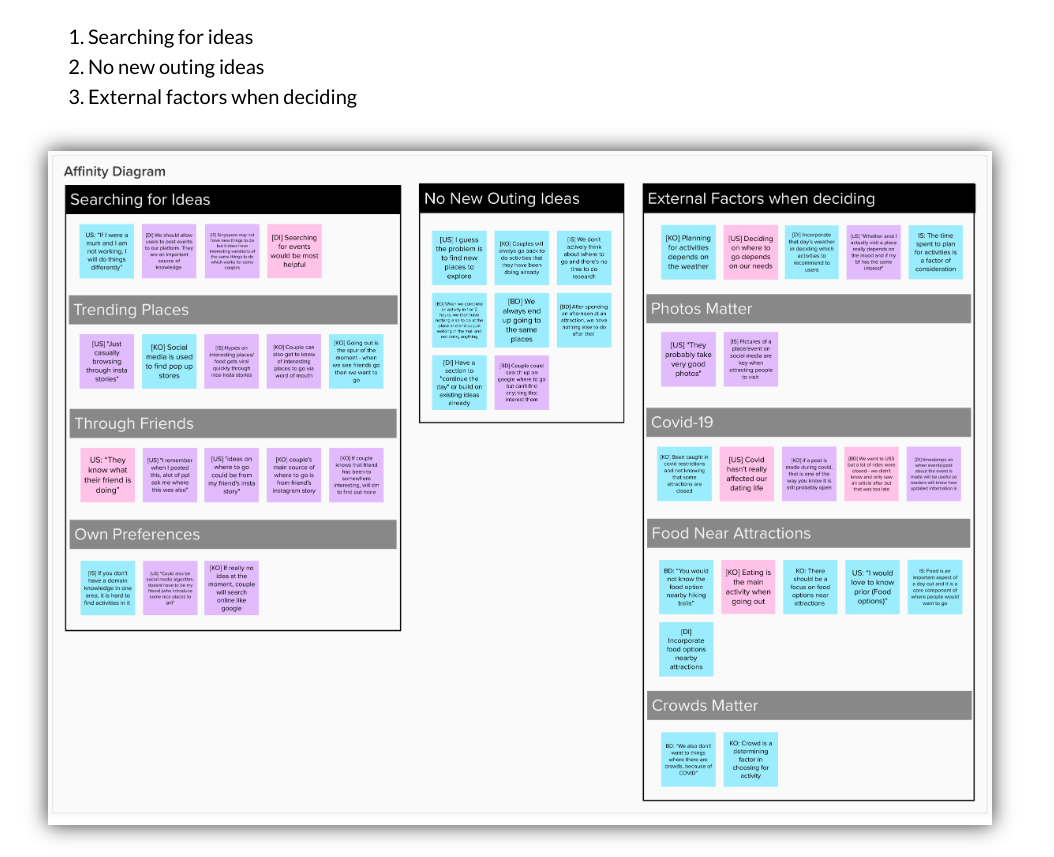
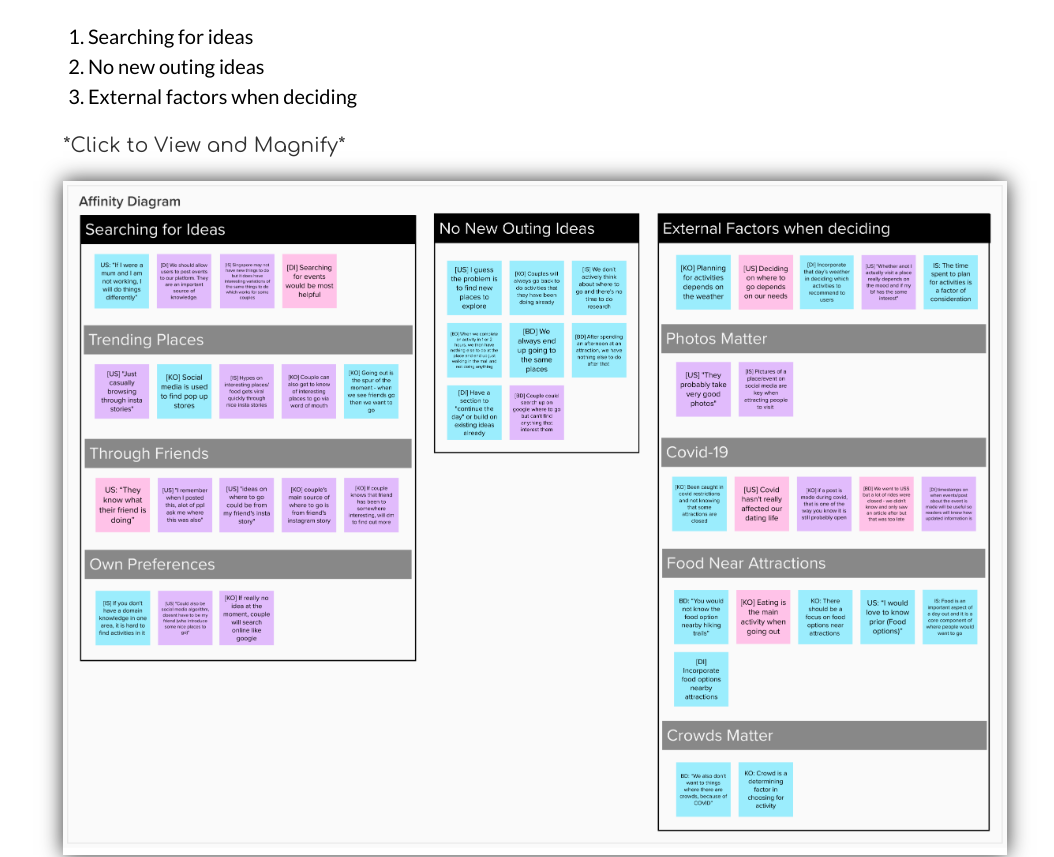
Before and after one commit to tzw0/recontre, a React (Create React App) app: page / in a window 1280 px wide. Shown: the part 2902-3759 px from the top of the page, without its empty margins (120-1174 px from the left). Built offline with nearby package versions, Linux system fonts and the light colour scheme.

Commit message:
magnify affinity diagram

```diff
--- a/package.json
+++ b/package.json
@@ -14,6 +14,7 @@
     "node-sass": "4.14.1",
     "react": "^17.0.2",
     "react-dom": "^17.0.2",
+    "react-image-magnify": "^2.7.4",
     "react-scripts": "4.0.3",
     "web-vitals": "^1.0.1"
   },
--- a/src/App.jsx
+++ b/src/App.jsx
@@ -8,6 +8,7 @@ import CreateIcon from '@mui/icons-material/Create';
 import G0 from './assets/G0.pdf'
 import G1 from './assets/G1.pdf'
 import G2 from './assets/G2.pdf'
+import AffinityDiagram from './assets/AffinityDiagram.png'
 import G3_Evaluation from './assets/G2.pdf'
 import HistoryIcon from '@mui/icons-material/History';
 import WarningAmberIcon from '@mui/icons-material/WarningAmber';
@@ -182,9 +183,12 @@ function App() {
               <li>External factors when deciding</li>
             </ol>
 
-            <div className="img-affinity">
-              <div className="img"></div>
-            </div>
+            <a target="_blank" rel="noreferrer" href={AffinityDiagram}>
+              *Click to View and Magnify*
+              <div className="img-affinity">
+                <div className="img"></div>
+              </div>
+            </a>
           </div>
         </div>
       </div>
```
Also changed, not shown: 1 other file (tests, documents, lock files or other folders).
